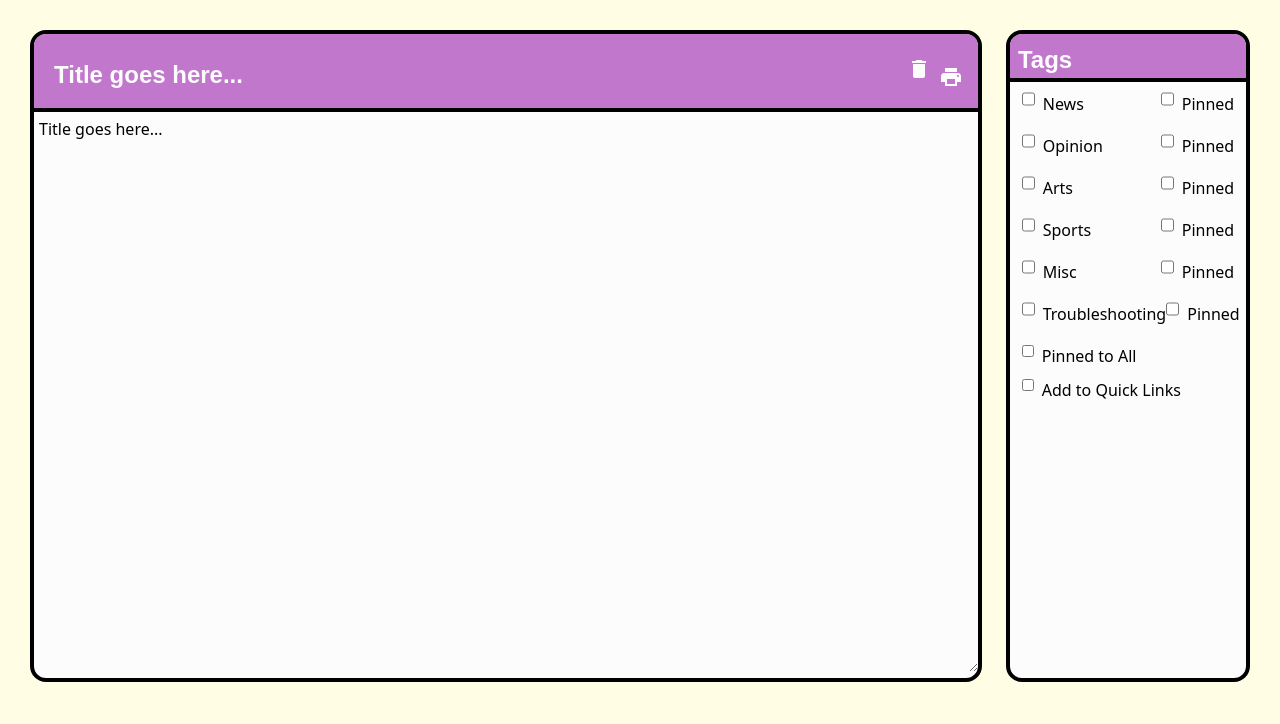
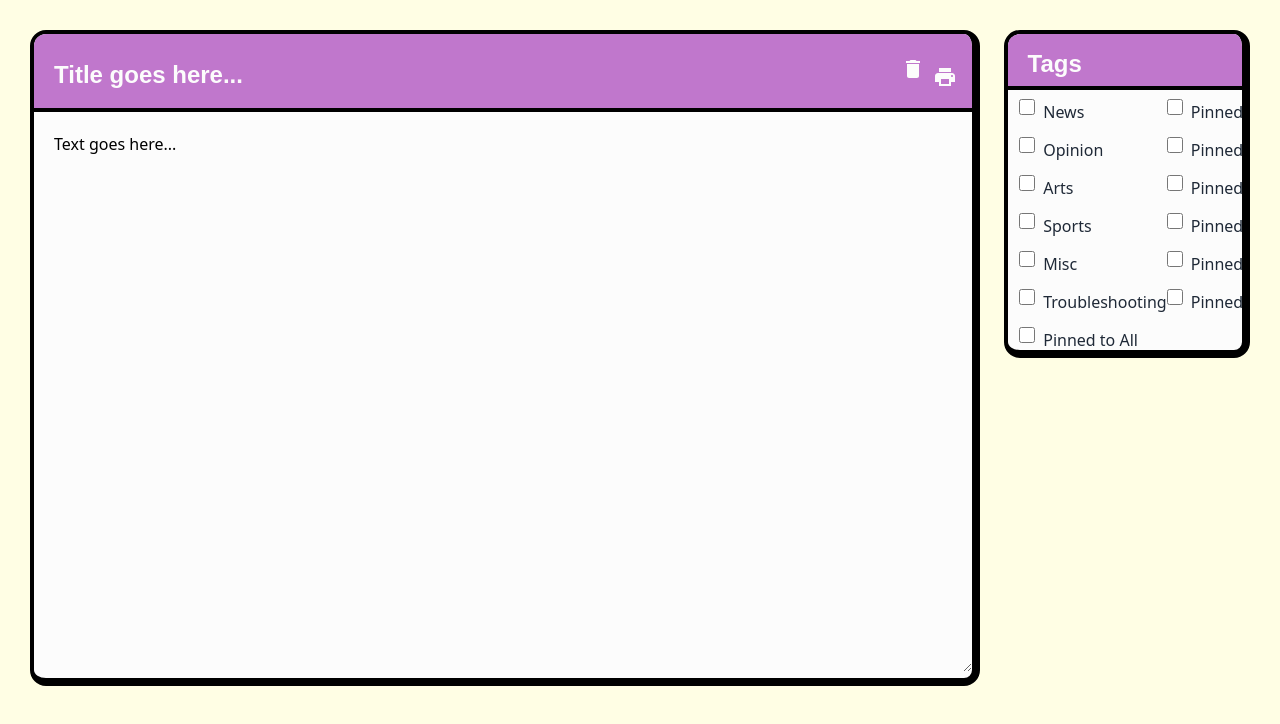
Before and after one commit to dailybruin/woof, a Next.js app: page /new in a window 1280 px wide. Shown: the top 724 px of the page. Built offline with nearby package versions, Linux system fonts and the light colour scheme.

Commit message:
slight adjustments css

```diff
--- a/components/edit/Form.tsx
+++ b/components/edit/Form.tsx
@@ -179,10 +179,19 @@ const handleIconClick = () => {
     boxContainer: {
       flex: 4,
       overflow: 'hidden',
+      borderBottomWidth: '1vmin',
+      borderRightWidth: '1vmin',
+      borderTopWidth: '0.5vmin',
+      borderLeftWidth: '0.5vmin',
     },
     formContainer: {
       flex: 1,
       overflow: 'hidden',
+      maxHeight: '41vh',
+      borderBottomWidth: '1vmin',
+      borderRightWidth: '1vmin',
+      borderTopWidth: '0.5vmin',
+      borderLeftWidth: '0.5vmin',
     },
   };
 
@@ -228,7 +237,7 @@ const handleIconClick = () => {
                 backgroundColor: 'transparent',
                 border: 'none',
                 outline: 'none',
-                padding: '5px',
+                padding: '20px',
               }}
               required
             />
@@ -241,7 +250,7 @@ const handleIconClick = () => {
         <Box
           title = {
             <div className="flex items-center w-full">
-              <p className="bg-transparent border-none outline-none text-white px-2 w-full text-left">
+              <p className="bg-transparent border-none outline-none text-white px-5 p-1 w-full text-left">
                 Tags
               </p>
 
@@ -250,10 +259,10 @@ const handleIconClick = () => {
           }
           innerText=""
         >
-          <form id={formId} onSubmit={handleSubmit}>
-
+          <form id={formId} onSubmit={handleSubmit} className="grid gap-1">
             {TAGS.map((tag, index) => (
-              <div key={index} className="flex justify-between items-center mb-2">
+              <div key={index} className="flex justify-between items-center">
+                {/* Left Column: Main Tag Checkbox */}
                 <div className="flex items-center space-x-2">
                   <input
                     type="checkbox"
@@ -271,17 +280,20 @@ const handleIconClick = () => {
                         setForm({
                           ...form,
                           sections: form.sections.filter(
-                            (section) => section !== tag,
+                            (section) => section !== tag
                           ),
                           pinned_sections: form.pinned_sections.filter(
-                            (section) => section !== tag,
+                            (section) => section !== tag
                           ),
                         });
                       }
                     }}
+                    className="w-4 h-4"
                   />
-                  <label htmlFor={tag}>{tag}</label>
+                  <label className="text-gray-800 flex items-center">{tag}</label>
                 </div>
+
+                {/* Right Column: Pinned Checkbox */}
                 <div className="flex items-center space-x-2">
                   <input
                     type="checkbox"
@@ -296,22 +308,24 @@ const handleIconClick = () => {
                         setForm({
                           ...form,
                           pinned_sections: form.pinned_sections.filter(
-                            (section) => section !== tag,
+                            (section) => section !== tag
                           ),
                         });
                       }
                     }}
+                    className="w-4 h-4" // Square checkbox for Pinned
                   />
-                  <label>Pinned</label>
+                  <label className="text-gray-800">Pinned</label>
                 </div>
               </div>
             ))}
 
+            {/* "Pinned to All" Checkbox */}
             <div className="flex justify-start items-center space-x-2">
               <input
                 type="checkbox"
                 name="allTags"
-                  className="w-3 h-3"
+                className="w-4 h-4"
                 checked={form.sections.length === TAGS.length} // Check if all tags are selected
                 onChange={(e) => {
                   if (e.target.checked) {
@@ -331,14 +345,15 @@ const handleIconClick = () => {
                   }
                 }}
               />
-                <label htmlFor="pinned_to_all">Pinned to All</label>
+              <label htmlFor="allTags" className="text-gray-800">Pinned to All</label>
             </div>
 
+            {/* "Add to Quick Links" Checkbox */}
             <div className="flex justify-start items-center space-x-2">
               <input
                 type="checkbox"
                 name="quick_link"
-                className="w-3 h-3"
+                className="w-4 h-4"
                 checked={form.quick_link}
                 onChange={(e) => {
                   setForm({
@@ -347,9 +362,10 @@ const handleIconClick = () => {
                   });
                 }}
               />
-              <label htmlFor="quick_link">Add to Quick Links</label>
+              <label htmlFor="quick_link" className="text-gray-800">Add to Quick Links</label>
             </div>
           </form>
+
         </Box>
         <p>{message}</p>
         <div>
--- a/pages/new/index.tsx
+++ b/pages/new/index.tsx
@@ -3,7 +3,7 @@ import Form from '../../components/edit/Form';
 const NewArticle = () => {
   const articleForm = {
     title: 'Title goes here...',
-    content: 'Title goes here...',
+    content: 'Text goes here...',
     image_url: '',
     created_date: new Date(),
     updated_date: new Date(),
```
Lines whose indentation alone changed are shown as unchanged.
